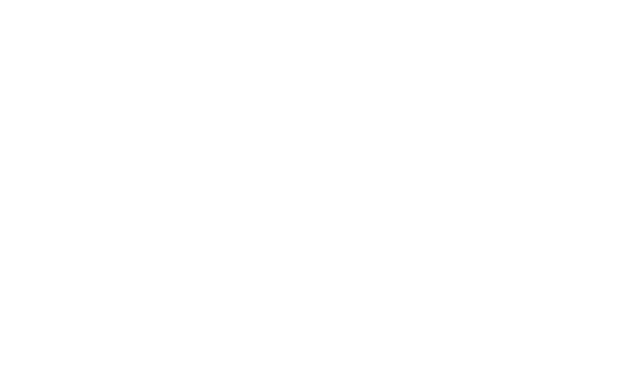
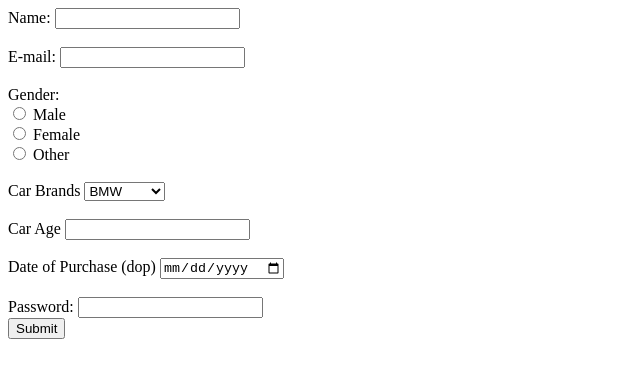
Before and after one commit to acciojob/car-insurance-form-Suyash0024, a website: page main.html in a window 1280 px wide. Shown: the whole page, without its empty margins (0-640 px from the left). Drawn offline with Linux system fonts and the light colour scheme.

Commit message:
created a submission

```diff
--- a/main.html
+++ b/main.html
@@ -7,6 +7,46 @@
 </head>
 
 <body>
+	<form>
+	<label for="name">Name:</label>
+	<input type="text" id="name" required>
+    <br> <br>
+	<label for="email">E-mail:</label>
+	<input type="email" id="email" required>
+	<br> <br>
+
+	<label>Gender:</label> <br>
+	 <input type="radio" id="male" name="gender" value="male" required>
+  <label for="male">Male</label><br>
+
+  <input type="radio" id="female" name="gender" value="female" required>
+  <label for="female">Female</label><br>
+
+  <input type="radio" id="other" name="gender" value="other" required>
+  <label for="other">Other</label><br><br>
+
+  <label for="cars">Car Brands</label>
+  <select id="cars">
+	  <option value="BMW">BMW</option>
+	  <option value="Audi">Audi</option>
+	  <option value="Mercedez">Mercedez</option>
+	 </select>
+	  <br><br>
+
+ <label for="carage">Car Age</label>
+ <input type="number" id="carage" required> <br><br>
+
+ <label for="dop">Date of Purchase (dop)</label>
+ <input type="date" id="dop" required> <br><br>
+
+ <label for="password">Password:</label>
+ <input type="password" id="password" required><br>
+
+ <button type="submit">Submit</button>
+
+</form>
+
+
 	<!-- the entire body must be written by student -->
     <script type="text/javascript" src="./script.js">
 </script>
```
